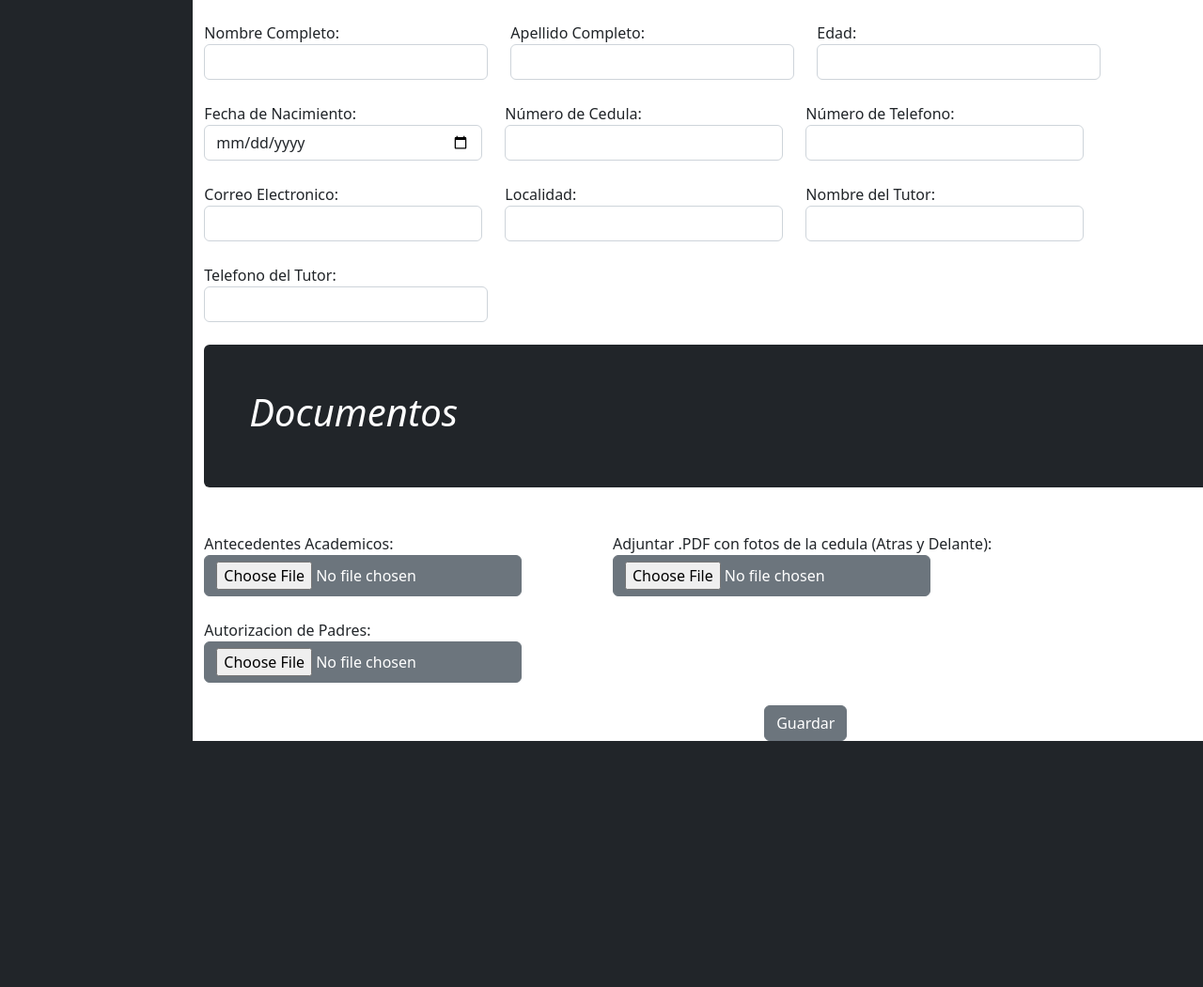
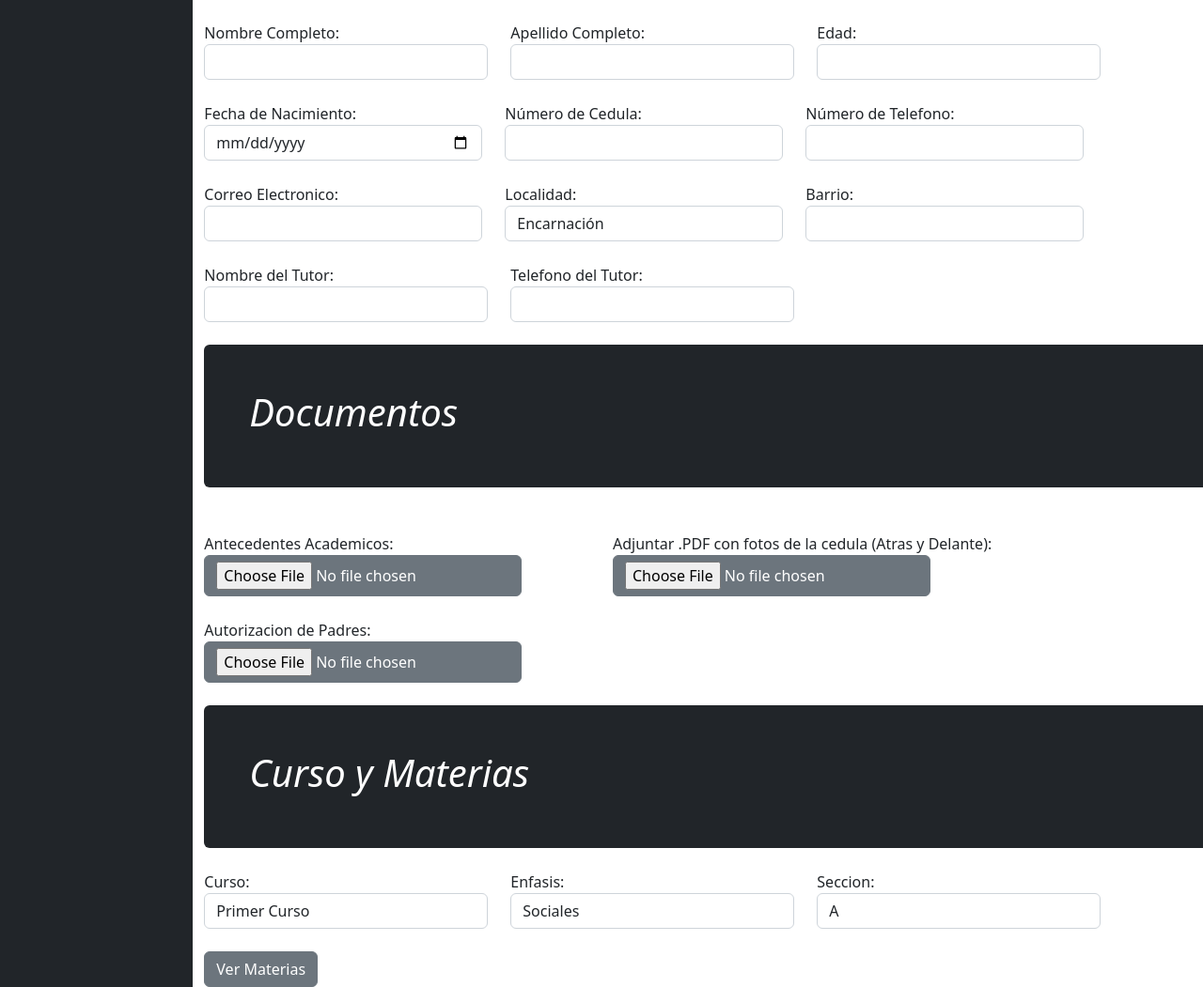
Before and after one commit to carloslugoo/SistemaInstitucional-Flask, a Flask app: page /inscribiral in a window 1280 px wide; the page is wider, and only the part inside the window is pictured. Shown: the part 557-1608 px from the top of that part at 94% size. Before the commit the page ends 1346 px from the top of that part, so only its background shows below. Run offline with Flask 2, Linux system fonts and the light colour scheme; the visitor is signed in with stand-in values (Sample User, id 1); some libraries are stand-ins or nearby versions.

Commit message:
Actualización 5/10
Todas las materias cargadas, ya puede inscribir a los alumnos (Documentos, Ficha Personal) y sus materias a cursar.

```diff
--- a/main.py
+++ b/main.py
@@ -40,7 +40,6 @@ global balumno
 balumno = 0
 global idcurso
 idcurso = 0
-
 
 #@app.before_request
 def antes():
@@ -481,64 +480,86 @@ def inscribirdir():
     cedu = request.files["cedu"]
     ante = request.files["ante"]
     auto = request.files["auto"]
-    # Parte Cedula.. Preguntar si conviene hacer funcion o q
-    if "cedu" not in request.files:
-      #print("No envio nada")
-      pass
-    elif cedu.filename == "":
-      #print("No mando nada")
-      pass
-    elif cedu and archpermi(cedu.filename):
-      filename = secure_filename(cedu.filename)
-      extc = filename.split('.')
-      #print(extc)
-      #print(filename)
-      #print(alumno.num_c.data)
-      filename = "cedula_" + alumno.num_c.data + "." + extc[1]
-      print(filename)
-      cedu.save(os.path.join(app.config["folder"], filename))
-      flash("", "") #Ya guarda el archivo
+    fecha = (request.form['fec_n'])
+    print(fecha)
+    if fecha:
+      # Parte Cedula.. Preguntar si conviene hacer funcion o q
+      if "cedu" not in request.files:
+        #print("No envio nada")
+        pass
+      elif cedu.filename == "":
+        #print("No mando nada")
+        pass
+      elif cedu and archpermi(cedu.filename):
+        filename = secure_filename(cedu.filename)
+        extc = filename.split('.')
+        #print(extc)
+        #print(filename)
+        #print(alumno.num_c.data)
+        filename = "cedula_" + alumno.num_c.data + "." + extc[1]
+        print(filename)
+        cedu.save(os.path.join(app.config["folder"], filename))
+        flash("", "") #Ya guarda el archivo
+      else:
+        print("archivo no permitido")
+      #Parte Antecedentes
+      if "ante" not in request.files:
+        #print("No envio nada")
+        pass
+      elif ante.filename == "":
+        #print("No mando nada")
+        pass
+      elif ante and archpermi(ante.filename):
+        filename = secure_filename(ante.filename)
+        extc = filename.split('.')
+        print(extc)
+        print(filename)
+        print(alumno.num_c.data)
+        filename = "antecedente_" + alumno.num_c.data + "." + extc[1]
+        print(filename)
+        ante.save(os.path.join(app.config["folder"], filename))
+        flash("", "")  # Ya guarda el archivo
+      else:
+        print("archivo no permitido")
+      #Parte Autorizacion de Padres
+      if "auto" not in request.files:
+        #print("No envio nada")
+        pass
+      elif auto.filename == "":
+        #print("No mando nada")
+        pass
+      elif auto and archpermi(auto.filename):
+        filename = secure_filename(auto.filename)
+        extc = filename.split('.')
+        print(extc)
+        print(filename)
+        print(alumno.num_c.data)
+        filename = "autorizacion_" + alumno.num_c.data + "." + extc[1]
+        print(filename)
+        auto.save(os.path.join(app.config["folder"], filename))
+        flash("", "")  # Ya guarda el archivo
+      else:
+        print("archivo no permitido")
+      mycursor = mydb.cursor()
+      print(cursos)
+      global cur
+      global enf
+      global sec
+      global ci
+      global tel
+      cur = request.form.get(('curso'))
+      enf = request.form.get(('enfasis'))
+      sec = request.form.get(('seccion'))
+      ci = alumno.num_c.data
+      tel = alumno.num_t.data
+      mycursor.execute(
+        'INSERT INTO alumnos (nmb_a, ape_a, tel_a, ci_a, edad, email, loc_a, nmb_tu, tel_tu, fec_a) VALUES (%s, %s, %s, %s, %s, %s, %s, %s, %s, %s)',
+        (alumno.nombre.data, alumno.apellido.data, alumno.num_t.data, alumno.num_c.data, alumno.edad.data,
+         alumno.email.data, alumno.localidad.data, alumno.nmb_pa.data, alumno.num_pa.data, fecha, alumno.barrio.data))
+      mydb.commit()
+      return redirect(url_for('sacarmat'))
     else:
-      print("archivo no permitido")
-    #Parte Antecedentes
-    if "ante" not in request.files:
-      #print("No envio nada")
-      pass
-    elif ante.filename == "":
-      #print("No mando nada")
-      pass
-    elif ante and archpermi(ante.filename):
-      filename = secure_filename(ante.filename)
-      extc = filename.split('.')
-      print(extc)
-      print(filename)
-      print(alumno.num_c.data)
-      filename = "antecedente_" + alumno.num_c.data + "." + extc[1]
-      print(filename)
-      ante.save(os.path.join(app.config["folder"], filename))
-      flash("", "")  # Ya guarda el archivo
-    else:
-      print("archivo no permitido")
-    #Parte Autorizacion de Padres
-    if "auto" not in request.files:
-      print("No envio nada")
-      pass
-    elif auto.filename == "":
-      print("No mando nada")
-      pass
-    elif auto and archpermi(auto.filename):
-      filename = secure_filename(auto.filename)
-      extc = filename.split('.')
-      print(extc)
-      print(filename)
-      print(alumno.num_c.data)
-      filename = "autorizacion_" + alumno.num_c.data + "." + extc[1]
-      print(filename)
-      auto.save(os.path.join(app.config["folder"], filename))
-      flash("", "")  # Ya guarda el archivo
-    else:
-      print("archivo no permitido")
-    print(cursos)
+      flash("", "")
   return render_template('inscribiral.html', datos = datos, alumno = alumno)
 
 @app.route('/inscribiral/<filename>')
@@ -547,29 +568,124 @@ def getfile(filename):
 
 @app.route('/inscribiralum', methods = ['GET', 'POST'])
 def inscurmat():
+  bver = 0
   datos = session['username']
-  cur = request.form.get(('curso'))
-  enf = request.form.get(('enfasis'))
-  sec = request.form.get(('seccion'))
+  global idmaterias
+  if request.method == 'POST':
+    idmat = request.form.getlist(('idmat'))
+    print(idmat)
+    bver = 1
+  return render_template('inscribiral2.html', datos = datos, cursos = cursos, materias=idmaterias, bver = bver)
+
+@app.route('/sacarmat', methods = ['GET', 'POST'])
+def sacarmat():
+  global cur
+  global enf
+  global sec
+  global ci
+  global tel
+  if enf == "Sociales":  # Dependiendo del enfasis para no consultar la bd
+    enf = 2
+  else:
+    enf = 1
   print(cur)
   print(enf)
-  print(sec)
-  if request.method == 'POST':
-    pass
-  return render_template('inscribiral2.html', datos = datos, cursos = cursos)
+  mycursor = mydb.cursor()
+  sql = "SELECT id_curso FROM cursos WHERE des_c = %s and sec_c = %s and id_enfasis = %s"
+  val = [cur, sec, enf]
+  mycursor.execute(sql, val)
+  data = mycursor.fetchall()
+  print(data[0])
+  data = data[0]
+  # Updatea con el curso asignado
+  sql = "UPDATE alumnos SET id_curso = %s WHERE ci_a = %s and tel_a = %s"
+  val = (data[0],ci, tel)
+  mycursor.execute(sql, val)
+  mydb.commit()
+  #Sacar los nombres de materia y sus id
+  sql = "SELECT matxcur.id_materia, des_m FROM matxcur, materias WHERE matxcur.id_curso = %s and matxcur.id_enfasis = %s " \
+        "and matxcur.id_materia = materias.id_materia "
+  val = [data[0], enf]
+  mycursor.execute(sql, val)
+  mat = mycursor.fetchall()
+  print(mat)
+  bver = 1
+  global idmaterias
+  idmaterias = mat
+  return redirect(url_for('inscurmat'))
 
 
-@app.route('/cargar', methods = ['GET', 'POST'])
+#@app.route('/cargar', methods = ['GET', 'POST']) #ABM Cargar Materias
 def cargar():
   alumno = userform.Alumno(request.form)
   if request.method == 'POST':
+    cur = request.form.getlist(('idalum'))
+    enf = request.form.get(('enfasis'))
+    sec = request.form.get(('seccion'))
+    ch1 = request.form.get(('car_1'))
+    ch2 = request.form.get(('car_2'))
+    ch3 = request.form.get(('car_3'))
+    #print(alumno.nombre.data)
+    #print(cur)
+    #print(ch1)
+    nmb = (alumno.nombre.data ,)
+    sql = "SELECT id_materia FROM materias WHERE des_m = %s"
+    mycursor = mydb.cursor()
+    val = [alumno.nombre.data]
+    mycursor.execute(sql, val)
+    id_m = mycursor.fetchall()
+    #print(enf)
+    #print(sec)
+    mycursor = mydb.cursor()
+    if enf == "Sociales": #Dependiendo del enfasis para no consultar la bd
+      enf = 2
+    else:
+      enf = 1
+    #print(enf)
+    if id_m:
+      pass
+    else:
+      mycursor.execute('INSERT INTO materias (des_m) VALUES (%s)', (nmb))
+      mydb.commit()
+    cursos = []
+    for x in range(0, len(cur)): #Sacar los cursos seleccionados
+      #print(x)
+      aux = cur[x]
+      mycursor = mydb.cursor()
+      sql = "SELECT id_curso, id_enfasis FROM cursos WHERE des_c = %s and sec_c = %s and id_enfasis = %s"
+      val = [aux, sec, enf]
+      mycursor.execute(sql, val)
+      aux = mycursor.fetchall()
+      #print(aux)
+      aux = aux[0]
+      #print(aux)
+      cursos.append(aux)
+    print(cursos)
+    sql = "SELECT id_materia FROM materias WHERE des_m = %s"
+    val = [alumno.nombre.data]
+    mycursor.execute(sql, val)
+    id_m = mycursor.fetchall()
+    id_m = id_m[0]
+    print(id_m)
+    for x in range(0, len(cursos)):  # Sacar los cursos seleccionados
+      # print(x)
+      aux = cursos[x]
+      print(aux)
+      print(cur[x])
+      if cur[x] == "Primer Curso":
+        ch = ch1
+      if cur[x] == "Segundo Curso":
+        ch = ch2
+      if cur[x] == "Tercer Curso":
+        ch = ch3
       mycursor = mydb.cursor()
       mycursor.execute(
-        'INSERT INTO materias (des_m) VALUES (%s)',
-        (alumno.nombre.data))
+        'INSERT INTO matxcur (id_curso, id_materia, id_enfasis, car_h) VALUES (%s, %s, %s ,%s)',
+        (aux[0], id_m[0], aux[1], ch))
       mydb.commit()
+  return render_template('cargarm.html', alumno = alumno)
 
-  return render_template('cargarm.html', alumno = alumno)
+
 def createpassword(password):
   return generate_password_hash(password)
 def crearclavet(): #Una clave random para el trabajo.
--- a/templates/inscribiral.html
+++ b/templates/inscribiral.html
@@ -47,7 +47,7 @@
             <br>
              <label>Fecha de Nacimiento:</label>
             <div class="md-form md-outline input-with-post-icon datepicker">
-                <input placeholder="Select date" type="date" name="fec_n" class="form-control">
+                <input placeholder="Select date" type="date" name="fec_n" class="form-control" >
             </div>
         </div>
         </div>
@@ -80,14 +80,14 @@
           <div class="form-group">
             <br>
              <label>Localidad:</label>
-             {{show_form(alumno.localidad, class="form-control")}}
+             {{show_form(alumno.localidad, class="form-control",value="Encarnación")}}
         </div>
         </div>
           <div class="col-sm-3">
           <div class="form-group">
             <br>
-              <label>Nombre del Tutor:</label>
-             {{show_form(alumno.nmb_pa, class="form-control")}}
+                <label>Barrio:</label>
+               {{show_form(alumno.barrio, class="form-control")}}
         </div>
         </div>
         </div>
@@ -97,16 +97,21 @@
         <div class="col-sm-3">
         <div class="form-group">
             <br>
-             <label>Telefono del Tutor:</label>
+              <label>Nombre del Tutor:</label>
+             {{show_form(alumno.nmb_pa, class="form-control")}}
+        </div>
+        </div>
+              <br>
+            <div class="col-sm-3">
+           <div class="form-group">
+               <br>
+               <label>Telefono del Tutor:</label>
              {{show_form(alumno.num_pa, class="form-control")}}
         </div>
-        </div>
-            <div class="col-sm-3">
-            <br>
+                 <br>
         </div>
         </div>
 
- <br>
        <div class="p-4 p-md-5 mb-4 rounded text-bg-dark">
     <div class="col-md-6 px-0">
        <h1 class="display-9 fst-italic">Documentos</h1>
@@ -140,10 +145,45 @@
         </div>
          </div>
         <br>
-         <center><input type="submit" name="submit" value="Guardar" class="btn btn-secondary"></center>
+        <div class="p-4 p-md-5 mb-4 rounded text-bg-dark">
+        <div class="col-md-6 px-0">
+       <h1 class="display-9 fst-italic">Curso y Materias</h1>
+        </div>
+     </div>
+        <div class="row">
+       <div class="col-sm-3">
+            <div class="form-group">
+            <label>Curso:</label>
+            <select class="form-control" name="curso">
+              <option value="Primer Curso">Primer Curso</option>
+              <option value="Segundo Curso">Segundo Curso</option>
+              <option value="Tercer Curso">Tercer Curso</option>
+            </select>
+               <br>
+            </div>
+        </div>
+         <div class="col-sm-3">
+            <div class="form-group">
+            <label>Enfasis:</label>
+            <select class="form-control" name="enfasis">
+              <option value="Sociales">Sociales</option>
+              <option value="Contabilidad">Contabilidad</option>
+            </select>
+               <br>
+            </div>
+        </div>
+          <div class="col-sm-3">
+            <div class="form-group">
+            <label>Seccion:</label>
+            <select class="form-control" name="seccion">
+              <option value="A">A</option>
+            </select>
+               <br>
+            </div>
+        </div>
+     </div>
+      <input type="submit" name="submit" value="Ver Materias" class="btn btn-secondary">
     </form>
-
-
      </div>
     {% endblock %}
 </body>
--- a/userform.py
+++ b/userform.py
@@ -61,7 +61,7 @@ class Alumno(Form):
 
     localidad = StringField('Localidad:',
                        [validators.length(min=5, max=40, message='Ingrese el lugar de residencia'),
-                        validators.data_required(message='Ingrese su luar de residencia!')])
+                        validators.data_required(message='Ingrese su lugar de residencia!')])
 
     nmb_pa = StringField('Nombre y Apellido del Tutor:',
                        [validators.length(min=5, max=50, message='Ingrese el nombre completo del tutor'),
@@ -74,3 +74,7 @@ class Alumno(Form):
     email = EmailField('Email:',
                        [validators.length(min=4, max=25, message='Ingrese un usuario de 4 a 25 letras!..'),
                         validators.data_required(message='Ingrese un Usuario!')])
+
+    barrio = StringField('Barrio:',
+                       [validators.length(min=5, max=40, message='Ingrese el lugar de residencia'),
+                        validators.data_required(message='Ingrese su lugar de residencia!')])
```
Also changed, not shown: templates/cargarm.html (+37 -0 lines), templates/inscribiral2.html (+27 -38 lines).
